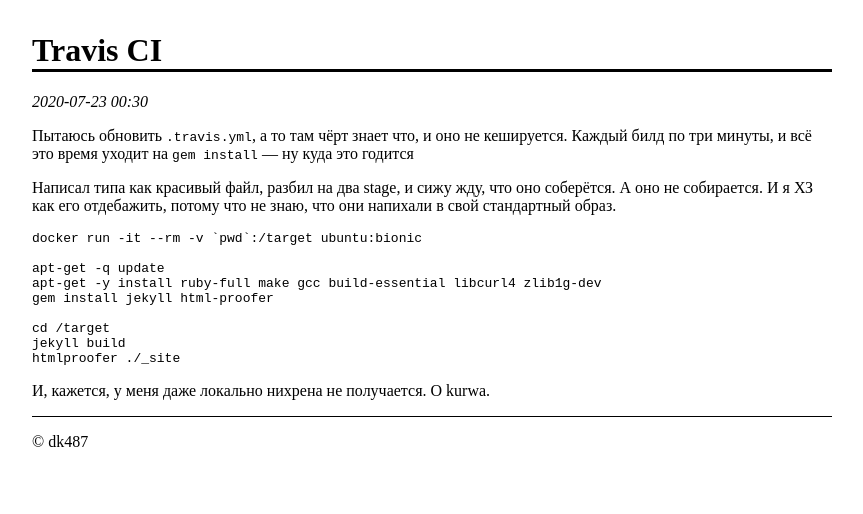
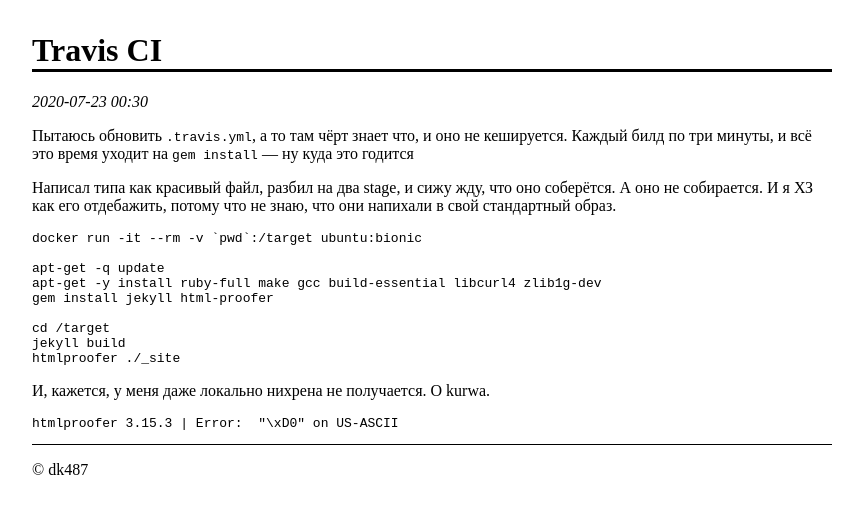
Before and after one commit to dk487/test.de.co.ua, a Jekyll site: the page built from _posts/2020-07-23-travis.markdown, in a window 1280 px wide. Shown: the top 514 px of the page, without its empty margins (208-1071 px from the left). Built offline with Jekyll 4.4.1, drawn with Linux system fonts in a browser that asks for light colours.

Commit message:
Post update

````diff
--- a/_posts/2020-07-23-travis.markdown
+++ b/_posts/2020-07-23-travis.markdown
@@ -19,3 +19,7 @@
 ```
 
 И, кажется, у меня даже локально нихрена не получается. O kurwa.
+
+```
+htmlproofer 3.15.3 | Error:  "\xD0" on US-ASCII
+```
````
